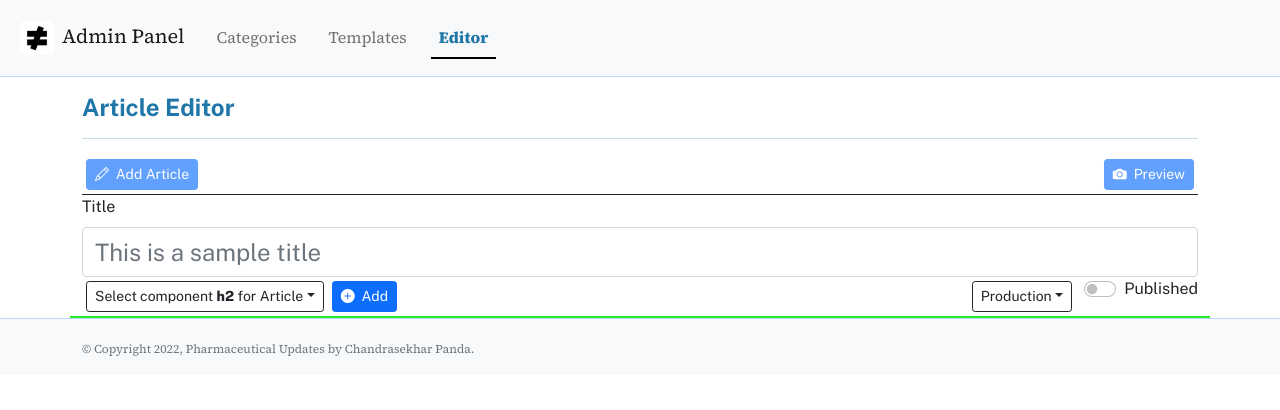
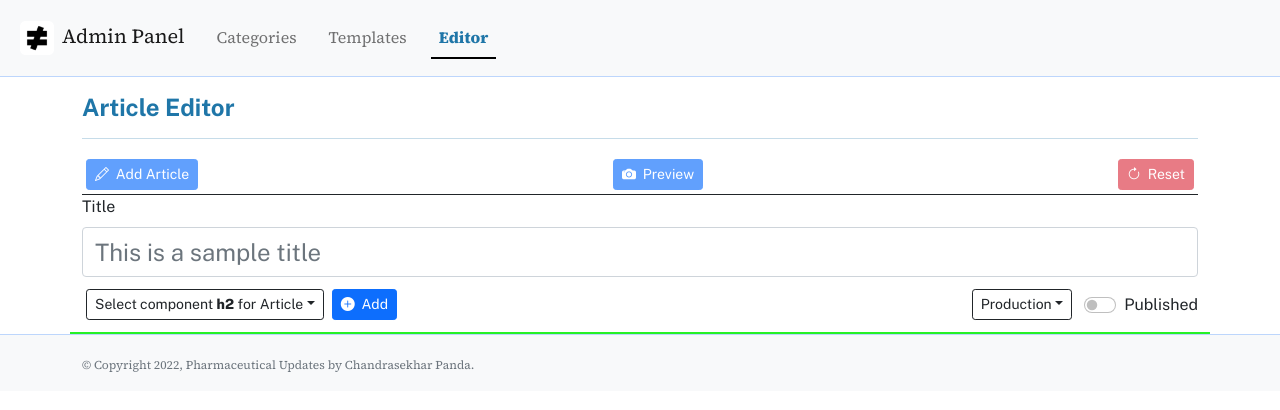
Before and after one commit to getPiyush/zjournal, a React (Create React App) app: page /admin/editor in a window 1280 px wide. Shown: the top 410 px of the page. Built offline with nearby package versions, Linux system fonts and the light colour scheme; data requests are answered from the project's data file.

Commit message:
confirmation button

```diff
--- a/src/admin/editor/ArticleEditor.tsx
+++ b/src/admin/editor/ArticleEditor.tsx
@@ -1,4 +1,5 @@
 import React, { useEffect, useState } from "react";
+import { defaultArticle } from "../../ApplicationConstants";
 import { useArticle } from "../../datastore/contexts/ArticleContext";
 import { useJournal } from "../../datastore/contexts/JournalContext";
 import { ArticleT, ComponentObject } from "../../Types";
@@ -12,6 +13,7 @@ import {
 } from "../../utils/componentUtil";
 
 import ArticleContainerEditor from "./ArticleContainerEditor";
+import ConfirmationButton from "./ConfirmationButton";
 import EditPrompt from "./EditPrompt";
 import SaveButton from "./SaveButton";
 import SidePanelContainer from "./SidePanelContainer";
@@ -76,6 +78,11 @@ export default function ArticleEditor({
     const finalarticle = { ...article, content: content };
     setArticle(finalarticle);
     setPreview(finalarticle);
+  };
+
+  const onResetClick = () => {
+    setArticle(defaultArticle);
+    setContent([]);
   };
 
   const onEditCancel = (event: React.MouseEvent<HTMLButtonElement>) => {
@@ -162,6 +169,13 @@ export default function ArticleEditor({
             >
               <i className="bi bi-camera-fill"></i>&nbsp;&nbsp;Preview
             </button>
+            <ConfirmationButton
+              buttonText="Reset"
+              confirmationClick={onResetClick}
+              confirmationMessage="Are you sure want to reset?"
+              iconComp={<i className="bi bi-arrow-clockwise"/>}
+              disabled={article.title === "" || article.content.length === 0}
+            />
           </div>
         </div>
       </div>
@@ -180,7 +194,7 @@ export default function ArticleEditor({
           />
         </div>
       </div>
-      <div className="row">
+      <div className="row mt-2 mb-2">
         <div className="col editor-action-col-start">
           <div className="dropdown" style={{ width: "100% !important" }}>
             <button
@@ -193,7 +207,10 @@ export default function ArticleEditor({
             >
               Select component <b>{selectedElement}</b> for Article
             </button>
-            <ul className="dropdown-menu dropdown-preview" aria-labelledby="dropdownMenuButton1">
+            <ul
+              className="dropdown-menu dropdown-preview"
+              aria-labelledby="dropdownMenuButton1"
+            >
               {jState.journal?.components?.map((componentCode, index) => {
                 return (
                   <li
--- /dev/null
+++ b/src/admin/editor/ConfirmationButton.tsx
@@ -0,0 +1,70 @@
+import { getUid } from "../../utils/componentUtil";
+
+type ConfirmationButtonProps = {
+  buttonText: string;
+  confirmationMessage: string;
+  confirmationClick: () => void;
+  iconComp: JSX.Element;
+  disabled:boolean;
+};
+
+export default function ConfirmationButton({
+  buttonText,
+  confirmationMessage,
+  confirmationClick,
+  iconComp,
+  disabled
+}: ConfirmationButtonProps) {
+  const buttonId = getUid();
+  return (
+    <div id={`prompt${buttonId}`}>
+      <button
+        className="btn btn-danger btn-sm"
+        type="button"
+        data-bs-toggle="collapse"
+        data-bs-target={`#btn${buttonId}`}
+        aria-expanded="false"
+        aria-controls={`btn${buttonId}`}
+        disabled={disabled}
+      >
+        {iconComp}&nbsp;&nbsp;{buttonText}
+      </button>
+      <div
+        className="collapse"
+        style={{ position: "absolute" }}
+        id={`btn${buttonId}`}
+      >
+        <div className="card card-body">
+          <div className="editor-action-col-end"></div>
+          <div>
+            <b>{confirmationMessage}</b>
+          </div>
+          <br />
+          <button
+            className="btn btn-primary btn-sm"
+            type="button"
+            data-bs-toggle="collapse"
+            data-bs-target={`#btn${buttonId}`}
+            aria-expanded="false"
+            aria-controls={`btn${buttonId}`}
+          >
+            No
+          </button>
+
+          <hr />
+          <button
+            onClick={confirmationClick}
+            type="button"
+            className="btn btn-primary btn-sm btn-danger"
+            data-bs-toggle="collapse"
+            data-bs-target={`#btn${buttonId}`}
+            aria-expanded="false"
+            aria-controls={`btn${buttonId}`}
+          >
+            Yes
+          </button>
+        </div>
+      </div>
+    </div>
+  );
+}
--- a/src/styles.css
+++ b/src/styles.css
@@ -156,6 +156,10 @@ img {
   margin: 16px 0px 16px 0px;
 }
 
+.admin .form-switch {
+  padding-top: 8px;
+}
+
 .edit-area {
   border: 1px solid #26f126;
 }
@@ -195,7 +199,7 @@ button {
   }
 }
 
-.contact-us{
+.contact-us {
   padding: 100px 32px 32px 32px !important;
   min-height: 93vh !important;
   margin: auto;
@@ -213,6 +217,6 @@ button {
 /** Printing content not allowed */
 @media print {
   body {
-   display:none;
+    display: none;
   }
 }
```
Also changed, not shown: server/db.json.
